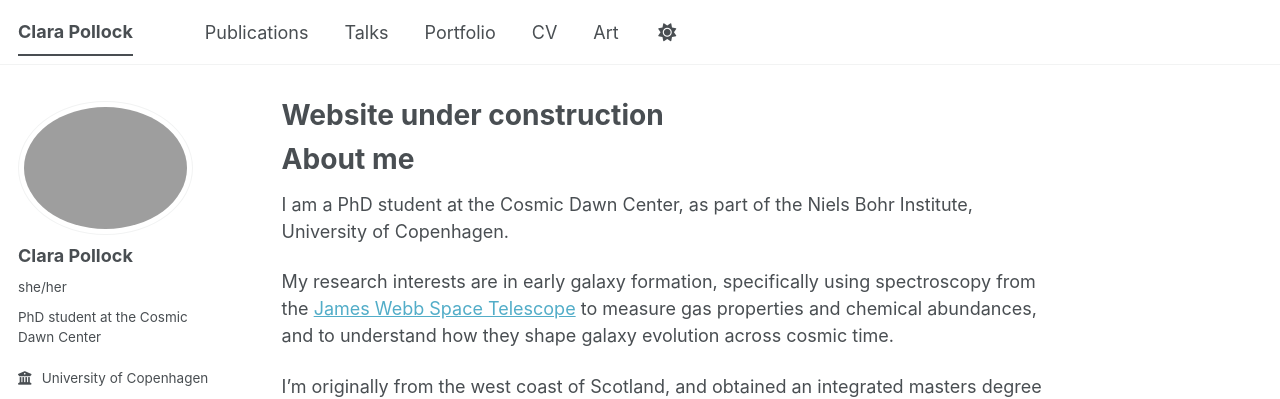
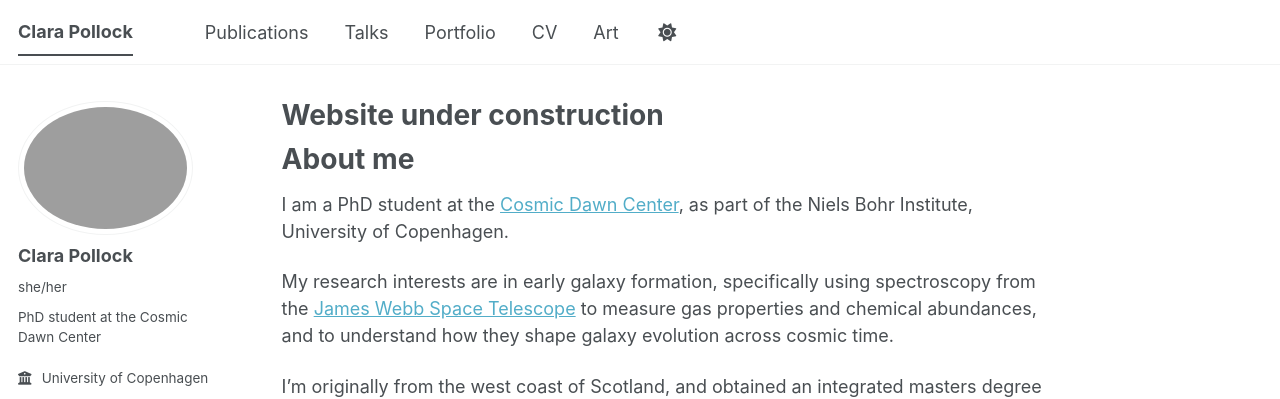
Before and after one commit to claralucie/claralucie.github.io, a Jekyll site: the page built from _pages/about.md, in a window 1280 px wide. Shown: the top 399 px of the page. Built offline with Jekyll 4.4.1, drawn with Linux system fonts in a browser that asks for light colours; a style sheet for code colours, icons or effects is not loaded; part of the change alters nothing that is shown.

```diff
--- a/_pages/about.md
+++ b/_pages/about.md
@@ -9,10 +9,10 @@ redirect_from:
 
 About me
 ======
-I am a PhD student at the Cosmic Dawn Center, as part of the Niels Bohr Institute, University of Copenhagen.
+I am a PhD student at the [Cosmic Dawn Center](https://cosmicdawn.dk), as part of the Niels Bohr Institute, University of Copenhagen.
 
 My research interests are in early galaxy formation, specifically using spectroscopy from the [James Webb Space Telescope](https://science.nasa.gov/mission/webb/) to measure gas properties and chemical abundances, and to understand how they shape galaxy evolution across cosmic time.
 
 I'm originally from the west coast of Scotland, and obtained an integrated masters degree from the University of Edinburgh in 2024, having also spent time at Lund University in Sweden as part of an Erasmus exchange.
 
-In my spare time I enjoy outdoor swimming, hiking, and [painting illustrations](_pages/art)
+In my spare time I enjoy outdoor swimming, hiking, and [painting illustrations](claralucie.github.io/_pages/art)
```
